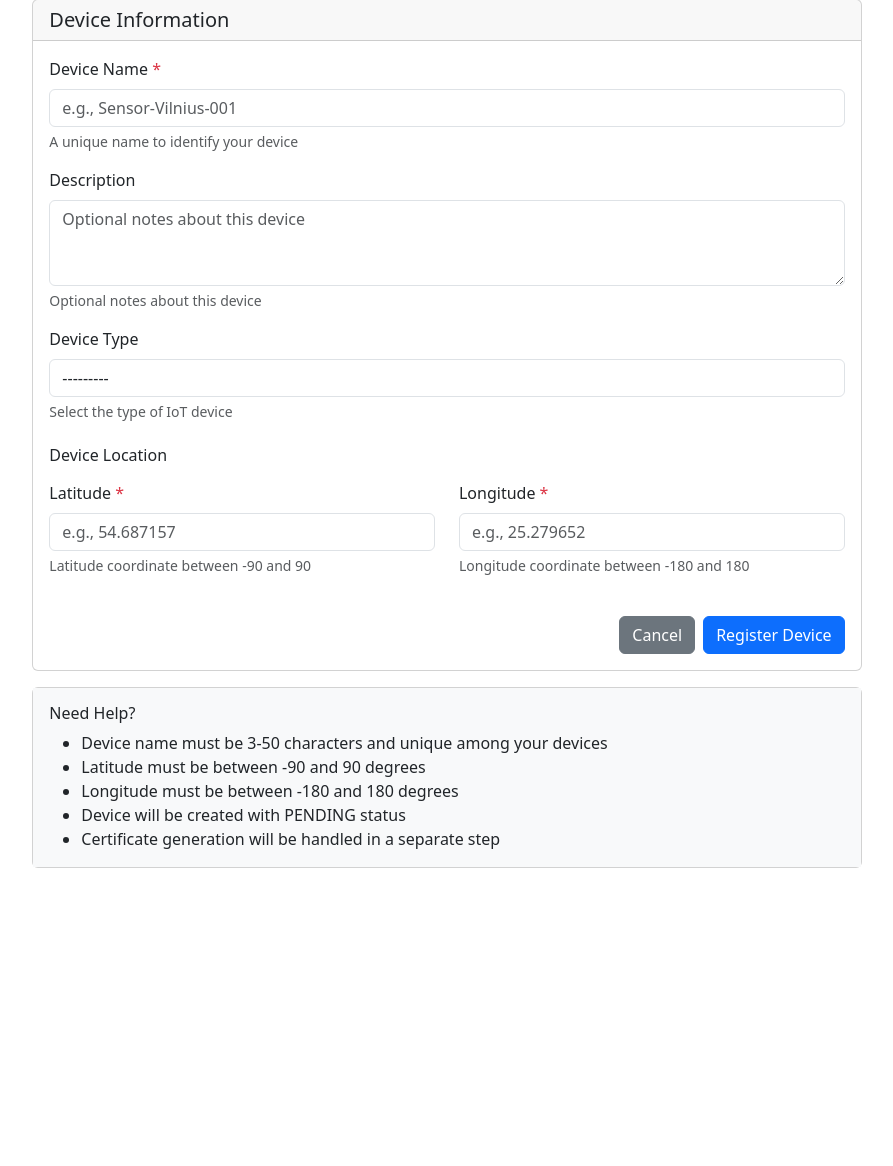
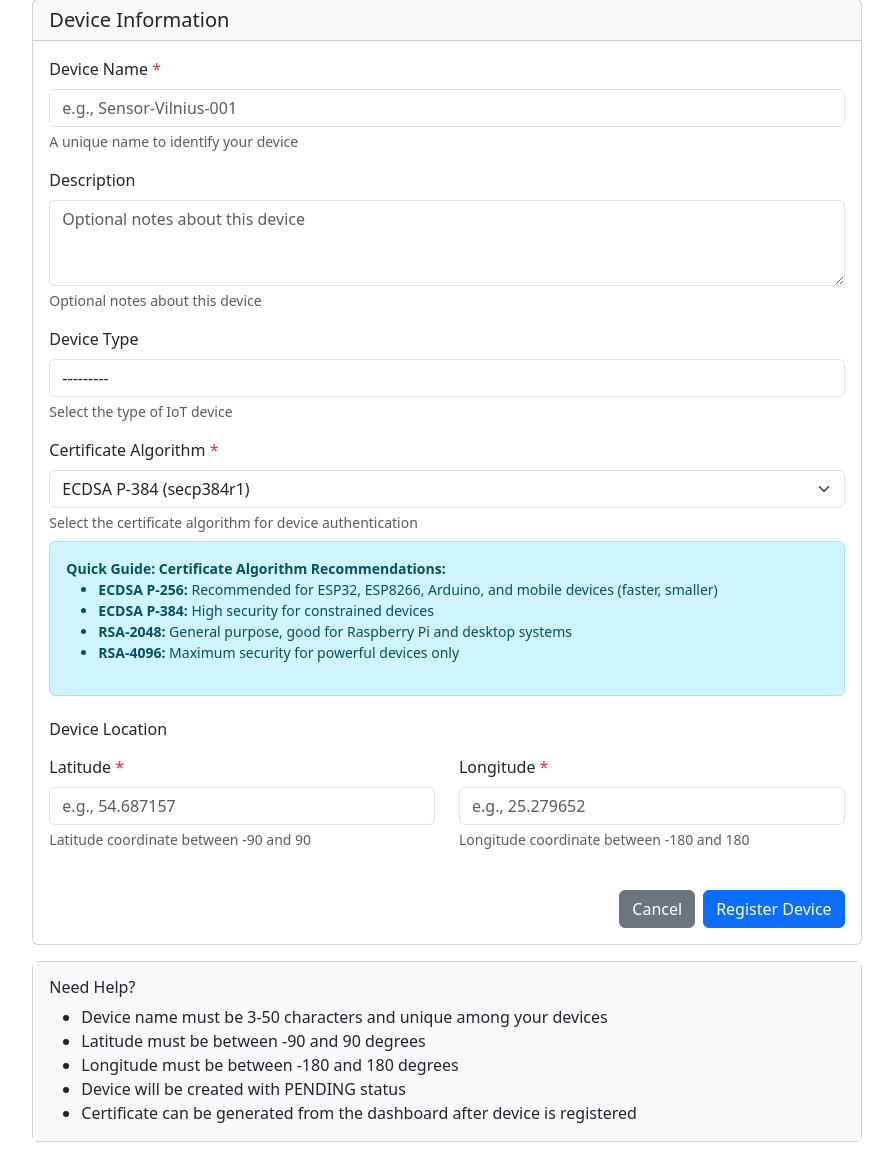
Before and after one commit to Pavelosky/c3ds, a Django app: template apps/device_management/templates/device_management/add_device.html in a window 1280 px wide. Shown: the part 145-1311 px from the top of the page, without its empty margins (193-1086 px from the left). Before the commit the page ends 1013 px from the top, so only its background shows below. Run offline with Django 4.2, Linux system fonts and the light colour scheme; the template is opened without the code that fills it: values that come from a table or form of the project are taken from there, others are empty.

Commit message:
Add certificate algorithm selection to device management

```diff
--- a/apps/device_management/forms.py
+++ b/apps/device_management/forms.py
@@ -18,7 +18,7 @@ class DeviceRegistrationForm(forms.ModelForm):
 
     class Meta:
         model = Device
-        fields = ['name', 'description', 'device_type', 'latitude', 'longitude']
+        fields = ['name', 'description', 'device_type', 'latitude', 'longitude', 'certificate_algorithm']
         widgets = {
             'name': forms.TextInput(attrs={
                 'class': 'form-control',
@@ -42,11 +42,15 @@ class DeviceRegistrationForm(forms.ModelForm):
                 'placeholder': 'e.g., 25.279652',
                 'step': '0.000001'
             }),
+            'certificate_algorithm': forms.Select(attrs={
+                'class': 'form-select'
+            }),
         }
         help_texts = {
             'name': 'A unique name to identify your device',
             'latitude': 'Latitude coordinate between -90 and 90',
             'longitude': 'Longitude coordinate between -180 and 180',
+            'certificate_algorithm': 'Select the certificate algorithm for device authentication',
         }
 
     def clean_name(self):
--- a/apps/device_management/models.py
+++ b/apps/device_management/models.py
@@ -10,6 +10,14 @@ class DeviceStatus(models.TextChoices):
     REVOKED = 'REVOKED', 'Revoked'      #the device has been revoked and is no longer valid
     EXPIRED = 'EXPIRED', 'Expired'      #the device's validity period has expired
     INACTIVE = 'INACTIVE', 'Inactive'   #the device is allowed but inactive and not currently in use
+
+# Certificate algorithms choices - for devices with limited resources
+class CertificateAlgorithm(models.TextChoices):
+    ECDSA_P256 = 'ECDSA_P256', 'ECDSA P-256 (secp256r1)'
+    ECDSA_P384 = 'ECDSA_P384', 'ECDSA P-384 (secp384r1)'
+    RSA_2048 = 'RSA_2048', 'RSA-2048'
+    RSA_4096 = 'RSA_4096', 'RSA-4096'
+
 
 class DeviceType(models.Model):
     """
@@ -85,8 +93,18 @@ class Device(models.Model):
     )
 
      # Certificate information
+
+
+    # Certificate algorithm selection
+    certificate_algorithm = models.CharField(
+        max_length=20,
+        choices=CertificateAlgorithm.choices,
+        default=CertificateAlgorithm.ECDSA_P384,
+        help_text="Cryptographic algorithm for device certificate (choose ECDSA for resource-constrained devices)"
+    )
+
     """
-    SQLite couldn't nadle the BigIntegerField well, so we comment it out for now and
+    SQLite couldn't handle the BigIntegerField well, so we comment it out for now and
     replaced it with CharField to store serial number as hex string.
     Once PostgreSQL is used, we can switch back to BigIntegerField.
     """
--- a/apps/device_management/templates/device_management/add_device.html
+++ b/apps/device_management/templates/device_management/add_device.html
@@ -82,7 +82,31 @@
                                     </div>
                                 {% endif %}
                             </div>
-
+                            <!-- Certificate Algorithm -->
+                            <div class="mb-3">
+                                <label for="{{ form.certificate_algorithm.id_for_label }}" class="form-label">
+                                    Certificate Algorithm <span class="text-danger">*</span>
+                                </label>
+                                {{ form.certificate_algorithm }}
+                                {% if form.certificate_algorithm.help_text %}
+                                    <div class="form-text">{{ form.certificate_algorithm.help_text }}</div>
+                                {% endif %}
+                                {% if form.certificate_algorithm.errors %}
+                                    <div class="invalid-feedback d-block">
+                                        {{ form.certificate_algorithm.errors|striptags }}
+                                    </div>
+                                {% endif %}
+                                <div class="alert alert-info mt-2 small">
+                                    <strong>Quick Guide:</strong>
+                                    <strong>Certificate Algorithm Recommendations:</strong>
+                                    <ul>
+                                        <li><strong>ECDSA P-256:</strong> Recommended for ESP32, ESP8266, Arduino, and mobile devices (faster, smaller)</li>
+                                        <li><strong>ECDSA P-384:</strong> High security for constrained devices</li>
+                                        <li><strong>RSA-2048:</strong> General purpose, good for Raspberry Pi and desktop systems</li>
+                                        <li><strong>RSA-4096:</strong> Maximum security for powerful devices only</li>
+                                    </ul>
+                                </div>
+                            </div>
                             <!-- Location Section -->
                             <h6 class="mt-4 mb-3">Device Location</h6>
                             <div class="row">
@@ -148,7 +172,7 @@
                             <li>Latitude must be between -90 and 90 degrees</li>
                             <li>Longitude must be between -180 and 180 degrees</li>
                             <li>Device will be created with PENDING status</li>
-                            <li>Certificate generation will be handled in a separate step</li>
+                            <li>Certificate can be generated from the dashboard after device is registered</li>
                         </ul>
                     </div>
                 </div>
```
Also changed, not shown: apps/device_management/templates/device_management/participant_dashboard.html (+6 -2 lines), apps/device_management/utils.py (+43 -7 lines), apps/device_management/migrations/0006_device_certificate_algorithm.py (added).
